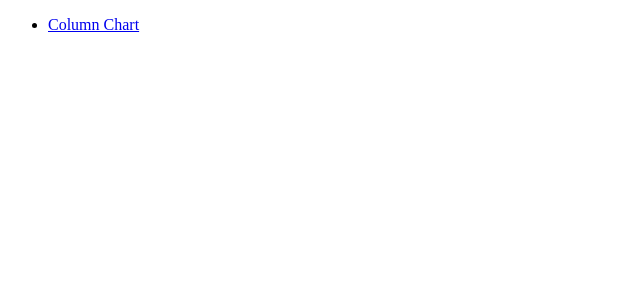
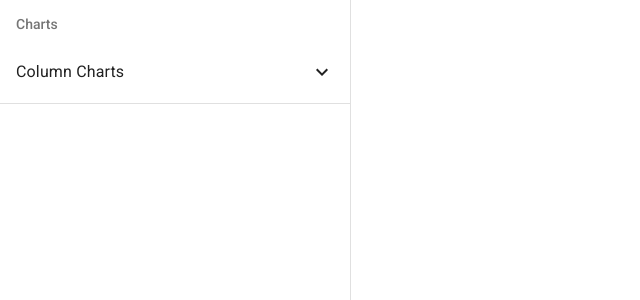
Before and after one commit to mtice/graph-box, a React (Create React App) app in the folder graph_box_umbrella/apps/web_client/: page / in a window 1280 px wide. Shown: the top 300 px of the page, without its empty margins (0-640 px from the left). Built offline with nearby package versions, Linux system fonts and the light colour scheme.

Commit message:
adds menu

```diff
--- a/graph_box_umbrella/apps/web_client/src/App.js
+++ b/graph_box_umbrella/apps/web_client/src/App.js
@@ -2,30 +2,19 @@ import React from 'react';
 import './App.scss';
 import BasicColumnChart from './components/ColumnCharts/ColumnChart/index';
 import { BrowserRouter as Router, Switch, Route, Link } from "react-router-dom";
+import Menu from './menu';
 
 function App() {
   return (
     <div className="App">
-      <header className="App-header">
-        {/* gonna leave this here for future header component */}
-      </header>
+      <Router>
+        <Menu />
 
-
-      <Router>
-        <div>
-          <nav>
-            <ul>
-              <li>
-                <Link to="/column-chart">Column Chart</Link>
-              </li>
-            </ul>
-          </nav>
-          <Switch>
-            <Route path="/column-chart">
-              <BasicColumnChart />
-            </Route>
-          </Switch>
-        </div>
+        <Switch>
+          <Route path="/column-chart">
+            <BasicColumnChart />
+          </Route>
+        </Switch>
       </Router>
     </div>
   );
--- a/graph_box_umbrella/apps/web_client/src/components/ColumnCharts/ColumnChart/index.js
+++ b/graph_box_umbrella/apps/web_client/src/components/ColumnCharts/ColumnChart/index.js
@@ -17,6 +17,12 @@ const styles = theme => ({
   editTextField: {
     marginTop: 12,
     marginBottom: 12
+  },
+  chart: {
+    position: "fixed",
+    left: 350,
+    height: "100%",
+    width: "100%"
   }
 })
 
@@ -130,7 +136,7 @@ class BasicColumnChart extends Component {
   render() {
     const { classes } = this.props;
     return (
-      <div id="chart">
+      <div id="chart" className={classes.chart}>
         <Chart options={this.state.options} series={this.state.series} type="bar" height={350} />
 
         {this.loopExistingData(classes)}
--- /dev/null
+++ b/graph_box_umbrella/apps/web_client/src/menu.js
@@ -0,0 +1,169 @@
+import React from "react";
+import ListSubheader from "@material-ui/core/ListSubheader";
+import List from "@material-ui/core/List";
+import ListItem from "@material-ui/core/ListItem";
+import ListItemText from "@material-ui/core/ListItemText";
+import Collapse from "@material-ui/core/Collapse";
+import Drawer from '@material-ui/core/Drawer';
+
+import ExpandLess from "@material-ui/icons/ExpandLess";
+import ExpandMore from "@material-ui/icons/ExpandMore";
+
+import Divider from "@material-ui/core/Divider";
+import { withStyles } from "@material-ui/core/styles";
+
+import { Link } from "react-router-dom";
+
+
+const styles = theme => ({
+  nested: {
+    paddingLeft: 28
+  },
+  drawer: {
+    width: 350
+  },
+  drawerPaper: {
+    width: 350,
+  }
+});
+
+function getItems() {
+  var json = {
+    list: [
+      {
+        id: 1,
+        title: "Charts",
+        items: [
+          {
+            id: 1,
+            name: "Column Charts",
+            subitems: [
+              {
+                id: 1,
+                name: "Basic",
+                link: "/column-chart"
+              },
+              {
+                id: 2,
+                name: "Column with Data Labels",
+                link: "/column-with-labels"
+              }
+            ]
+          }
+        ]
+      }
+    ]
+  };
+  return json;
+}
+class Menu extends React.Component {
+  state = {};
+  handleClick = e => {
+    this.setState({ [e]: !this.state[e] });
+  };
+  render() {
+    const items = getItems();
+    const { classes } = this.props;
+    return (
+      <Drawer
+        variant="permanent"
+        className={classes.drawer}
+        classes={{
+          paper: classes.drawerPaper,
+        }}
+        anchor="left"
+      >
+        {items.list.map(list => {
+          return (
+            <List
+              key={list.id}
+              subheader={
+                <ListSubheader>{list.title}</ListSubheader>
+              }
+            >
+              {list.items.map(item => {
+                return (
+                  <div key={item.id}>
+                    {item.subitems != null ? (
+                      <div key={item.id}>
+                        <ListItem
+                          button
+                          key={item.id}
+                          onClick={this.handleClick.bind(
+                            this,
+                            item.name
+                          )}
+                        >
+                          <ListItemText
+                            primary={item.name}
+                          />
+                          {this.state[item.name] ? (
+                            <ExpandLess />
+                          ) : (
+                              <ExpandMore />
+                            )}
+                        </ListItem>
+                        <Collapse
+                          key={list.items.id}
+                          component="li"
+                          in={this.state[item.name]}
+                          timeout="auto"
+                          unmountOnExit
+                        >
+                          <List disablePadding>
+                            {item.subitems.map(
+                              sitem => {
+                                return (
+                                  <ListItem
+                                    button
+                                    key={
+                                      sitem.id
+                                    }
+                                    className={
+                                      classes.nested
+                                    }
+                                  >
+                                    <Link to={sitem.link}>
+                                      <ListItemText
+                                        key={
+                                          sitem.id
+                                        }
+                                        primary={
+                                          sitem.name
+                                        }
+                                      />
+                                    </Link>
+                                  </ListItem>
+                                );
+                              }
+                            )}
+                          </List>
+                        </Collapse>{" "}
+                      </div>
+                    ) : (
+                        <ListItem
+                          button
+                          onClick={this.handleClick.bind(
+                            this,
+                            item.name
+                          )}
+                          key={item.id}
+                        >
+                          <ListItemText
+                            primary={item.name}
+                          />
+                        </ListItem>
+                      )}
+                  </div>
+                );
+              })}
+              <Divider key={list.id} absolute />
+            </List>
+          );
+        })}
+      </Drawer >
+    );
+  }
+}
+
+export default withStyles(styles)(Menu);
```
